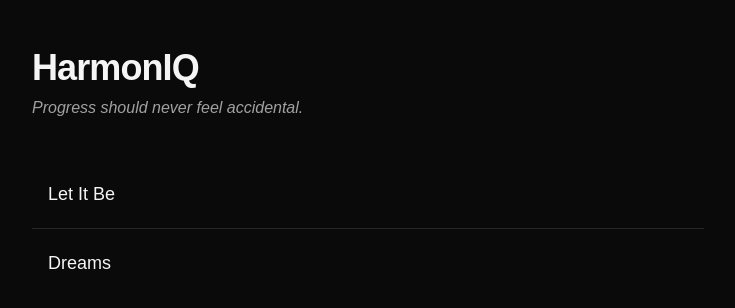
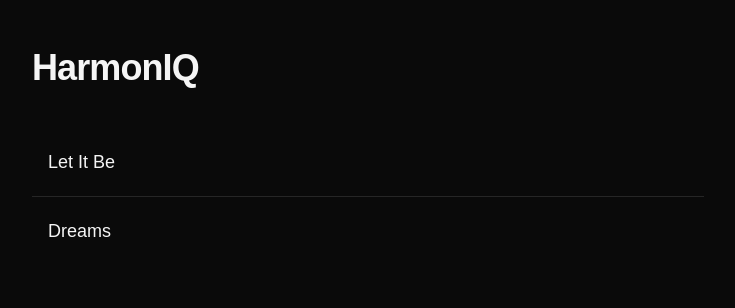
Before and after one commit to dmix1983/harmonic-chords, a Next.js app: page / in a window 1280 px wide. Shown: the top 308 px of the page, without its empty margins (272-1007 px from the left). Built offline with nearby package versions, Linux system fonts and the light colour scheme.

Commit message:
Remove incorrect Sentio tagline from HarmonIQ homepage

```diff
--- a/app/page.tsx
+++ b/app/page.tsx
@@ -29,14 +29,12 @@ export default function HomePage() {
     <main className="min-h-screen bg-neutral-950 text-neutral-100 flex justify-center px-4 py-12">
       <div className="w-full max-w-2xl">
         {/* Brand header */}
-        <header className="mb-12">
-          <h1 className="text-4xl font-bold tracking-tight mb-2">
-            HarmonIQ
-          </h1>
-          <p className="text-neutral-400 text-base italic">
-            Progress should never feel accidental.
-          </p>
-        </header>
+<header className="mb-12">
+  <h1 className="text-4xl font-bold tracking-tight mb-2">
+    HarmonIQ
+  </h1>
+</header>
+
 
         {/* Song list */}
         <section className="space-y-2">
```
